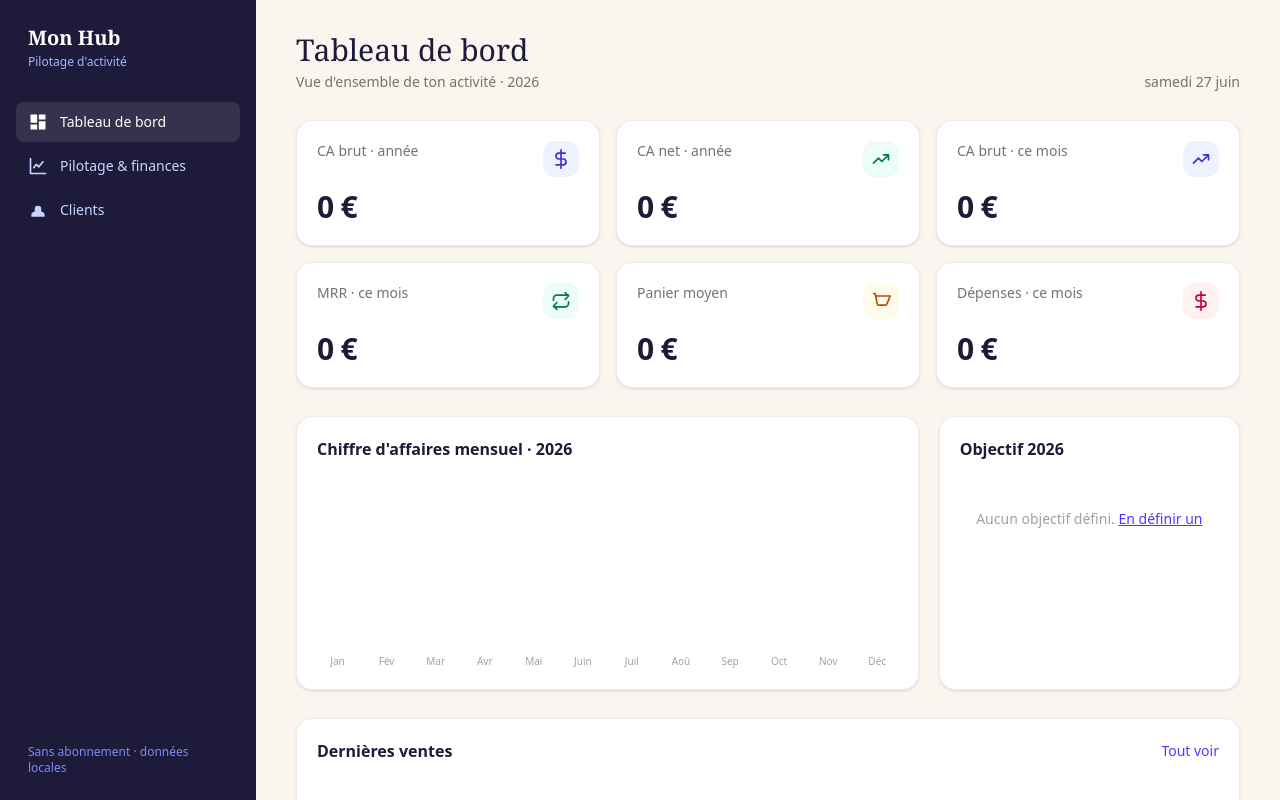
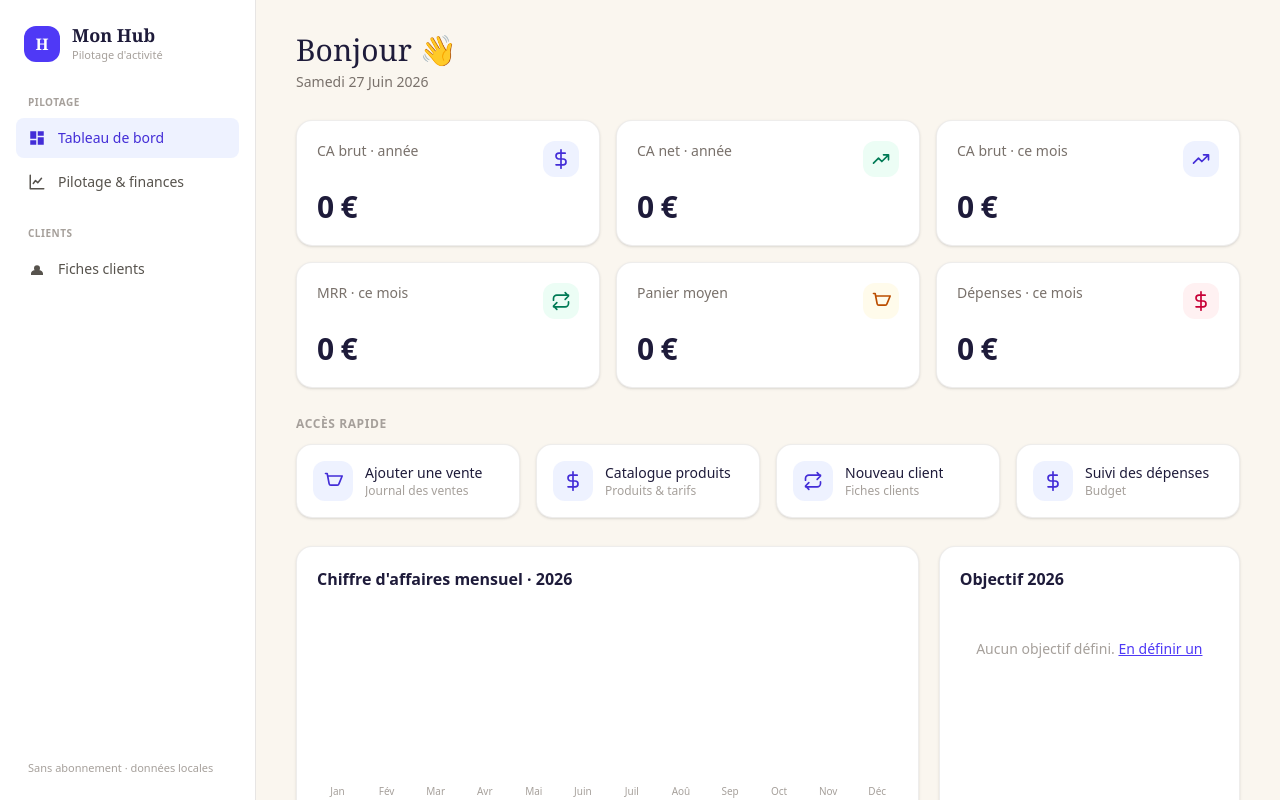
Before and after one commit to SDlevelUp/HubTest, a Next.js app: page / in a window 1280 px wide. Shown: the top 800 px of the page. Built offline with nearby package versions, Linux system fonts and the light colour scheme.

Commit message:
Switch to light theme with left sidebar and quick actions
Light sidebar with grouped nav sections, greeting header with date,
KPI cards with month-over-month trend badge, a quick-access row, and
softer light background — matching the requested clean dashboard look.

```diff
--- a/src/app/layout.tsx
+++ b/src/app/layout.tsx
@@ -14,12 +14,10 @@ export default function RootLayout({
 }>) {
   return (
     <html lang="fr" className="h-full antialiased">
-      <body className="min-h-full bg-[#faf6ef] text-[#1e1b3a] font-sans">
+      <body className="min-h-full bg-[#f5f6f8] text-[#1e1b3a] font-sans">
         <div className="flex min-h-screen">
           <Sidebar />
-          <main className="flex-1 md:ml-64 px-5 md:px-10 py-8 max-w-[1400px]">
-            {children}
-          </main>
+          <main className="flex-1 md:ml-64 px-5 md:px-10 py-8">{children}</main>
         </div>
       </body>
     </html>
--- a/src/app/page.tsx
+++ b/src/app/page.tsx
@@ -5,7 +5,7 @@ import {
   expensesTotalSince,
   allSales,
 } from "@/lib/db";
-import { StatCard, Card, BarChart, eur } from "@/components/ui";
+import { StatCard, Card, BarChart, QuickAction, eur } from "@/components/ui";
 
 export const dynamic = "force-dynamic";
 
@@ -48,6 +48,21 @@ export default function DashboardPage() {
   const panierMoyen = sales.length ? caBrutAnnee / sales.length : 0;
   const depensesMois = expensesTotalSince(startOfMonthISO());
 
+  // CA du mois précédent (pour la tendance)
+  const now = new Date();
+  const startPrevMonth = new Date(now.getFullYear(), now.getMonth() - 1, 1).toISOString();
+  const startThisMonth = new Date(now.getFullYear(), now.getMonth(), 1).toISOString();
+  const caPrevMois = allSales()
+    .filter((s) => s.sold_at >= startPrevMonth && s.sold_at < startThisMonth)
+    .reduce((sum, s) => sum + s.amount_gross, 0);
+  const monthTrend =
+    caPrevMois > 0
+      ? {
+          dir: (caBrutMois >= caPrevMois ? "up" : "down") as "up" | "down",
+          text: `${Math.abs(Math.round(((caBrutMois - caPrevMois) / caPrevMois) * 100))}%`,
+        }
+      : undefined;
+
   const goal = getGoal(year);
   const progression = goal ? Math.min(100, (caBrutAnnee / goal.target_amount) * 100) : 0;
 
@@ -68,23 +83,37 @@ export default function DashboardPage() {
     <div className="space-y-7">
       <header className="flex items-end justify-between flex-wrap gap-3">
         <div>
-          <h1 className="font-serif text-3xl text-[#1e1b3a]">Tableau de bord</h1>
-          <p className="text-sm text-stone-500 mt-1">
-            Vue d&apos;ensemble de ton activité · {year}
+          <h1 className="font-serif text-3xl text-[#1e1b3a]">Bonjour 👋</h1>
+          <p className="text-sm text-stone-500 mt-1 capitalize">
+            {new Date().toLocaleDateString("fr-FR", {
+              weekday: "long",
+              day: "numeric",
+              month: "long",
+              year: "numeric",
+            })}
           </p>
-        </div>
-        <div className="text-sm text-stone-500">
-          {new Date().toLocaleDateString("fr-FR", { weekday: "long", day: "numeric", month: "long" })}
         </div>
       </header>
 
       <div className="grid grid-cols-2 lg:grid-cols-3 gap-4">
         <StatCard label="CA brut · année" value={eur(caBrutAnnee)} accent="indigo" icon={<Icon>{icons.cash}</Icon>} />
         <StatCard label="CA net · année" value={eur(caNetAnnee)} accent="green" icon={<Icon>{icons.trend}</Icon>} />
-        <StatCard label="CA brut · ce mois" value={eur(caBrutMois)} accent="indigo" icon={<Icon>{icons.trend}</Icon>} />
+        <StatCard label="CA brut · ce mois" value={eur(caBrutMois)} accent="indigo" trend={monthTrend} icon={<Icon>{icons.trend}</Icon>} />
         <StatCard label="MRR · ce mois" value={eur(mrr)} accent="green" icon={<Icon>{icons.repeat}</Icon>} />
         <StatCard label="Panier moyen" value={eur(panierMoyen)} accent="amber" icon={<Icon>{icons.cart}</Icon>} />
         <StatCard label="Dépenses · ce mois" value={eur(depensesMois)} accent="rose" icon={<Icon>{icons.out}</Icon>} />
+      </div>
+
+      <div>
+        <div className="text-xs font-semibold uppercase tracking-wider text-stone-400 mb-3">
+          Accès rapide
+        </div>
+        <div className="grid grid-cols-2 lg:grid-cols-4 gap-4">
+          <QuickAction href="/finances" title="Ajouter une vente" subtitle="Journal des ventes" icon={<Icon>{icons.cart}</Icon>} />
+          <QuickAction href="/finances" title="Catalogue produits" subtitle="Produits & tarifs" icon={<Icon>{icons.cash}</Icon>} />
+          <QuickAction href="/clients" title="Nouveau client" subtitle="Fiches clients" icon={<Icon>{icons.repeat}</Icon>} />
+          <QuickAction href="/finances" title="Suivi des dépenses" subtitle="Budget" icon={<Icon>{icons.out}</Icon>} />
+        </div>
       </div>
 
       <div className="grid lg:grid-cols-3 gap-5">
--- a/src/components/Sidebar.tsx
+++ b/src/components/Sidebar.tsx
@@ -3,40 +3,70 @@
 import Link from "next/link";
 import { usePathname } from "next/navigation";
 
-const links = [
+const groups: {
+  title: string;
+  links: { href: string; label: string; icon: React.ReactNode }[];
+}[] = [
+  {
+    title: "Pilotage",
+    links: [
       {
         href: "/",
         label: "Tableau de bord",
-    icon: (
-      <path d="M3 13h8V3H3v10Zm0 8h8v-6H3v6Zm10 0h8V11h-8v10Zm0-18v6h8V3h-8Z" />
-    ),
+        icon: <path d="M3 13h8V3H3v10Zm0 8h8v-6H3v6Zm10 0h8V11h-8v10Zm0-18v6h8V3h-8Z" />,
       },
       {
         href: "/finances",
         label: "Pilotage & finances",
         icon: (
-      <path d="M3 3v18h18M7 14l3-4 3 3 5-6" fill="none" stroke="currentColor" strokeWidth="2" strokeLinecap="round" strokeLinejoin="round" />
+          <path
+            d="M3 3v18h18M7 14l3-4 3 3 5-6"
+            fill="none"
+            stroke="currentColor"
+            strokeWidth="2"
+            strokeLinecap="round"
+            strokeLinejoin="round"
+          />
         ),
       },
+    ],
+  },
+  {
+    title: "Clients",
+    links: [
       {
         href: "/clients",
-    label: "Clients",
-    icon: (
-      <path d="M16 11a4 4 0 1 0-8 0 4 4 0 0 0 8 0Zm-4 2c-4 0-8 2-8 5v2h16v-2c0-3-4-5-8-5Z" />
-    ),
+        label: "Fiches clients",
+        icon: <path d="M16 11a4 4 0 1 0-8 0 4 4 0 0 0 8 0Zm-4 2c-4 0-8 2-8 5v2h16v-2c0-3-4-5-8-5Z" />,
+      },
+    ],
   },
 ];
 
 export default function Sidebar() {
   const pathname = usePathname();
   return (
-    <aside className="hidden md:flex fixed inset-y-0 left-0 w-64 flex-col bg-[#1e1b3a] text-white px-4 py-6">
-      <div className="px-3 mb-8">
-        <div className="font-serif text-xl font-semibold">Mon Hub</div>
-        <div className="text-xs text-indigo-300 mt-0.5">Pilotage d&apos;activité</div>
+    <aside className="hidden md:flex fixed inset-y-0 left-0 w-64 flex-col bg-white border-r border-stone-200 px-4 py-6">
+      <div className="flex items-center gap-3 px-2 mb-8">
+        <div className="w-9 h-9 rounded-xl bg-indigo-600 text-white grid place-items-center font-serif font-bold">
+          H
         </div>
-      <nav className="flex flex-col gap-1">
-        {links.map((l) => {
+        <div>
+          <div className="font-serif text-lg font-semibold text-[#1e1b3a] leading-tight">
+            Mon Hub
+          </div>
+          <div className="text-[11px] text-stone-400">Pilotage d&apos;activité</div>
+        </div>
+      </div>
+
+      <nav className="flex flex-col gap-6">
+        {groups.map((g) => (
+          <div key={g.title}>
+            <div className="px-3 mb-2 text-[10px] font-semibold uppercase tracking-wider text-stone-400">
+              {g.title}
+            </div>
+            <div className="flex flex-col gap-1">
+              {g.links.map((l) => {
                 const active = pathname === l.href;
                 return (
                   <Link
@@ -44,23 +74,23 @@ export default function Sidebar() {
                     href={l.href}
                     className={`flex items-center gap-3 rounded-lg px-3 py-2.5 text-sm transition-colors ${
                       active
-                  ? "bg-white/10 text-white font-medium"
-                  : "text-indigo-200 hover:bg-white/5 hover:text-white"
+                        ? "bg-indigo-50 text-indigo-700 font-medium"
+                        : "text-stone-600 hover:bg-stone-50"
                     }`}
                   >
-              <svg
-                viewBox="0 0 24 24"
-                className="w-5 h-5 shrink-0"
-                fill={active ? "currentColor" : "currentColor"}
-              >
+                    <svg viewBox="0 0 24 24" className="w-[18px] h-[18px] shrink-0" fill="currentColor">
                       {l.icon}
                     </svg>
                     {l.label}
                   </Link>
                 );
               })}
+            </div>
+          </div>
+        ))}
       </nav>
-      <div className="mt-auto px-3 text-xs text-indigo-400">
+
+      <div className="mt-auto px-3 text-[11px] text-stone-400">
         Sans abonnement · données locales
       </div>
     </aside>
--- a/src/components/ui.tsx
+++ b/src/components/ui.tsx
@@ -6,12 +6,14 @@ export function StatCard({
   hint,
   accent = "indigo",
   icon,
+  trend,
 }: {
   label: string;
   value: string;
   hint?: string;
   accent?: "indigo" | "green" | "amber" | "rose";
   icon?: ReactNode;
+  trend?: { dir: "up" | "down"; text: string };
 }) {
   const accents: Record<string, string> = {
     indigo: "bg-indigo-50 text-indigo-700",
@@ -29,11 +31,49 @@ export function StatCard({
           </div>
         )}
       </div>
-      <div className="text-3xl font-semibold text-[#1e1b3a] mt-3 tracking-tight">
-        {value}
+      <div className="flex items-end gap-2 mt-3">
+        <div className="text-3xl font-semibold text-[#1e1b3a] tracking-tight">{value}</div>
+        {trend && (
+          <span
+            className={`mb-1 text-xs font-medium px-1.5 py-0.5 rounded-md ${
+              trend.dir === "up"
+                ? "bg-emerald-50 text-emerald-600"
+                : "bg-rose-50 text-rose-600"
+            }`}
+          >
+            {trend.dir === "up" ? "▲" : "▼"} {trend.text}
+          </span>
+        )}
       </div>
       {hint && <div className="text-xs text-stone-400 mt-1">{hint}</div>}
     </div>
+  );
+}
+
+export function QuickAction({
+  href,
+  title,
+  subtitle,
+  icon,
+}: {
+  href: string;
+  title: string;
+  subtitle: string;
+  icon: ReactNode;
+}) {
+  return (
+    <a
+      href={href}
+      className="group bg-white rounded-2xl border border-stone-200/70 p-4 shadow-sm hover:border-indigo-300 hover:shadow transition-all flex items-center gap-3"
+    >
+      <div className="w-10 h-10 rounded-xl bg-indigo-50 text-indigo-700 grid place-items-center shrink-0">
+        {icon}
+      </div>
+      <div className="min-w-0">
+        <div className="text-sm font-medium text-[#1e1b3a] truncate">{title}</div>
+        <div className="text-xs text-stone-400 truncate">{subtitle}</div>
+      </div>
+    </a>
   );
 }
 
```
Lines whose indentation alone changed are shown as unchanged.
